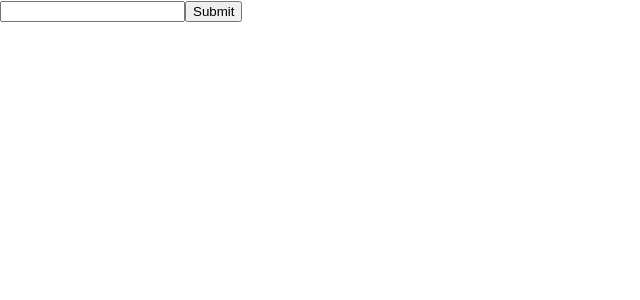
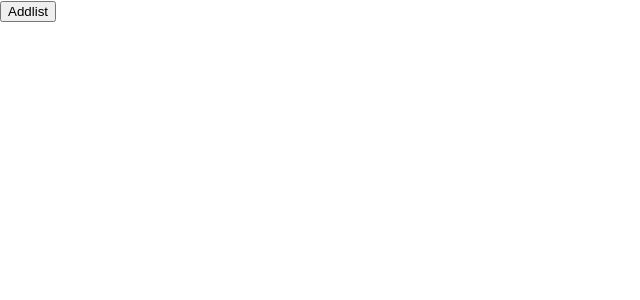
Before and after one commit to ericfei0521/Midterm, a React (Create React App) app: page / in a window 1280 px wide. Shown: the top 300 px of the page, without its empty margins (0-640 px from the left). Built offline with nearby package versions, Linux system fonts and the light colour scheme.

Commit message:
add adding card funciton

```diff
--- a/public/index.html
+++ b/public/index.html
@@ -5,10 +5,7 @@
     <link rel="icon" href="%PUBLIC_URL%/favicon.ico" />
     <meta name="viewport" content="width=device-width, initial-scale=1" />
     <meta name="theme-color" content="#000000" />
-    <meta
-      name="description"
-      content="Web site created using create-react-app"
-    />
+    <meta name="description" content="Web site created using create-react-app" />
     <link rel="apple-touch-icon" href="%PUBLIC_URL%/logo192.png" />
     <!--
       manifest.json provides metadata used when your web app is installed on a
--- a/src/App.js
+++ b/src/App.js
@@ -9,11 +9,11 @@ function App() {
     setLists([...lists, title])
   }
   return (
-    <div>
-      <TodoInput addList={addList} />
+    <div style={{ display: 'flex' }}>
       {lists.map((list) => (
         <TodoItem title={list} />
       ))}
+      <TodoInput addList={addList} />
     </div>
   )
 }
--- /dev/null
+++ b/src/component/listCard.jsx
@@ -0,0 +1,9 @@
+import React from 'react'
+const ListCard = ({ title }) => {
+
+    return (
+          <div className='listItem'>{title}</div>
+
+         );
+  };
+export default ListCard
--- a/src/component/todoInput.jsx
+++ b/src/component/todoInput.jsx
@@ -2,17 +2,18 @@ import React, { useState } from 'react'
 
 function TodoInput({addList}) {
   let [name, setName] = useState()
+  let [show,setShow]=useState(false)
   return(
   <div>
+    {show? (
+    <div>
    <input type="text" onChange={(e) => setName(e.target.value)} value={name} />
-   <button
-   onClick ={()=>{
-     addList(name)
-     setName("")
-   }}
-   >
-     Submit
-   </button>
+   <button onClick ={()=>{ addList(name) ;setName("");setShow(false)}}>Submit</button>
+   <button onClick={()=> setShow(false)}>X</button>
+   </div>
+    ):(
+     <button onClick={()=> setShow(true)}>Addlist</button>
+    )}
   </div>
   )
 
--- a/src/component/todoListItem.jsx
+++ b/src/component/todoListItem.jsx
@@ -1,10 +1,20 @@
-import React from 'react'
-
+import React, { useState } from 'react'
+import TodoInput from './todoInput'
+import ListCard from './listCard'
+import '../style/list.css'
 const TodoItem = ({ title }) => {
+    let [lists, setLists] = useState([])
+    const addList = (title) => {
+      setLists([...lists, title])
+    }
     return (
-      <div>
-        {title}
-      </div>
-    );
+      <div className="list">
+          <h1>{title}</h1>
+          {lists.map((list) => (
+        <ListCard title={list} />
+      ))}
+      <TodoInput addList={addList} />
+          </div>
+         );
   };
 export default TodoItem
--- /dev/null
+++ b/src/style/list.css
@@ -0,0 +1,15 @@
+.list {
+  width: 200px;
+  display: flex;
+  flex-direction: column;
+  margin: 10px;
+  border: 1px solid gray;
+  padding: 5px;
+}
+.list > .listItem {
+  box-sizing: border-box;
+  width: 80%;
+  border: 1px solid gray;
+  padding: 5px;
+  margin: 5px;
+}
```
Also changed, not shown: package.json (+1 -15 lines).
